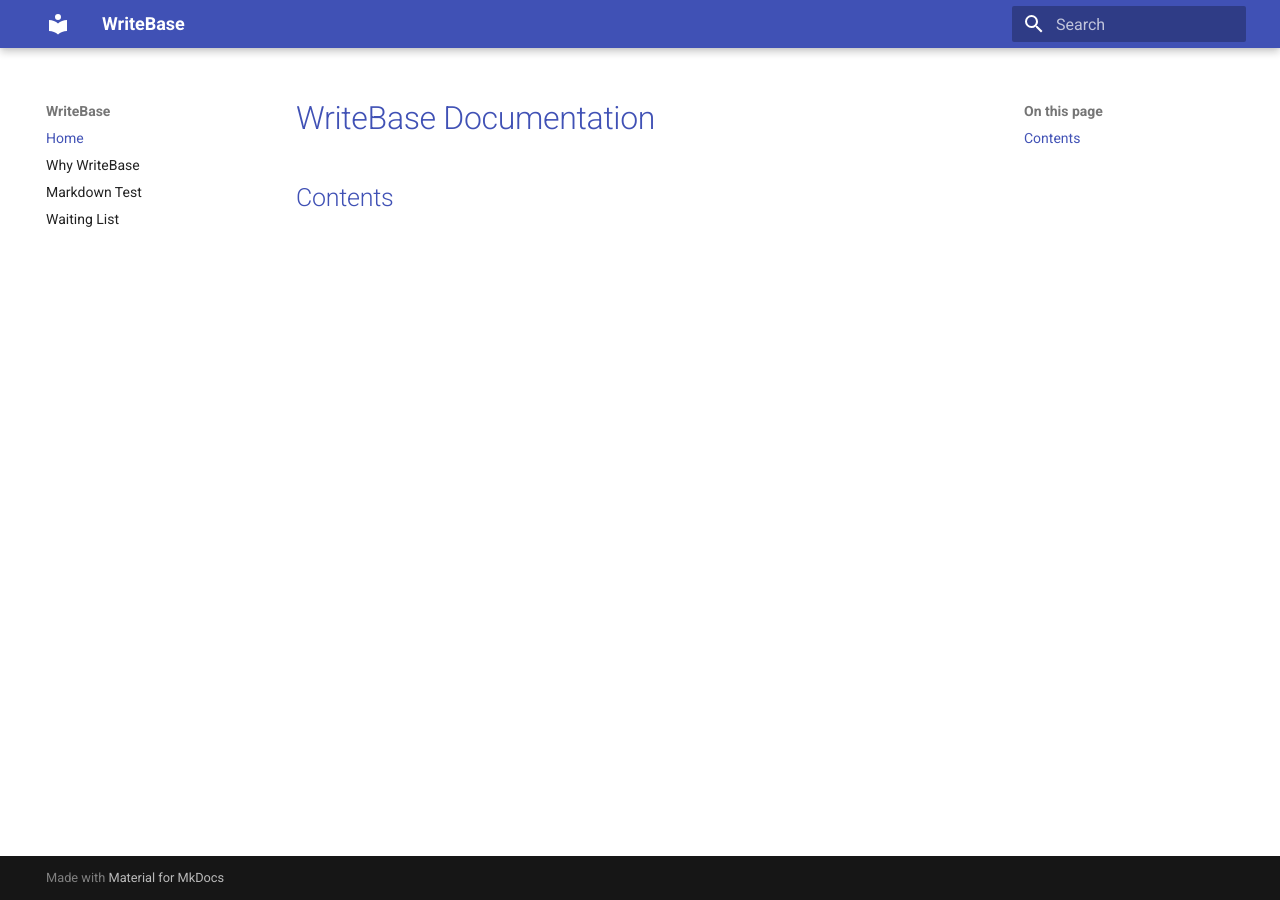
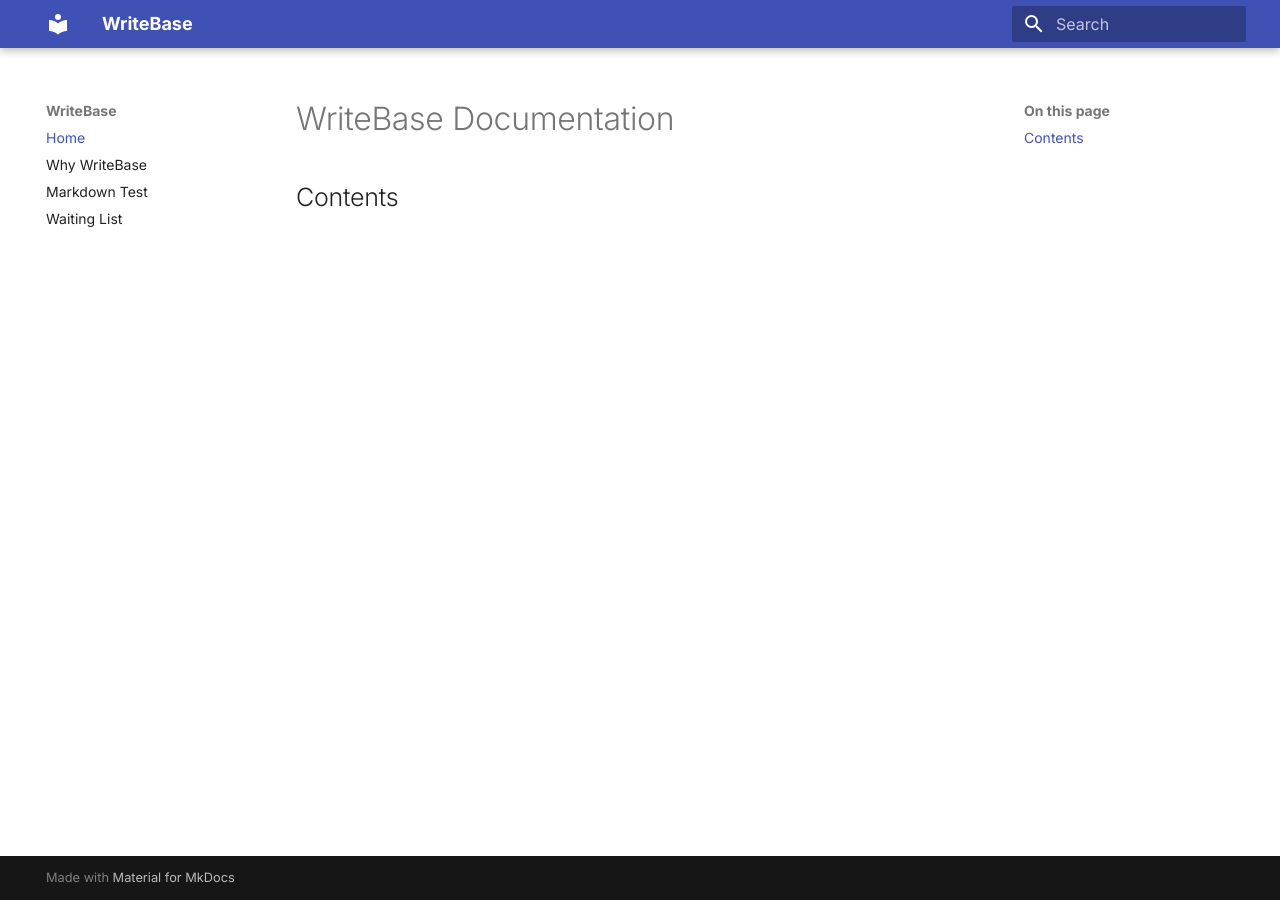
Before and after one commit to larssonhthomas-afk/writebase-docs, an MkDocs documentation site: the page built from docs/index.md, in a window 1280 px wide. Built offline with MkDocs 1.6.1 and Material for MkDocs 9.7.7, drawn with Linux system fonts in a browser that asks for light colours.

Commit message:
Update mkdocs.yml

```diff
--- a/mkdocs.yml
+++ b/mkdocs.yml
@@ -6,20 +6,22 @@ theme:
   name: material
   palette:
     scheme: default
-    primary: indigo
+  font:
+    text: Inter
+    code: Roboto Mono
   features:
     - navigation.instant
     - navigation.sections
     - search.suggest
     - toc.follow
 
+extra_css:
+  - stylesheets/extra.css
+
 markdown_extensions:
   - toc:
       toc_depth: 4
       title: On this page
-      toc_class: toc
-      anchorlink: true
-      permalink: true
       baselevel: 1
 
 nav:
```
